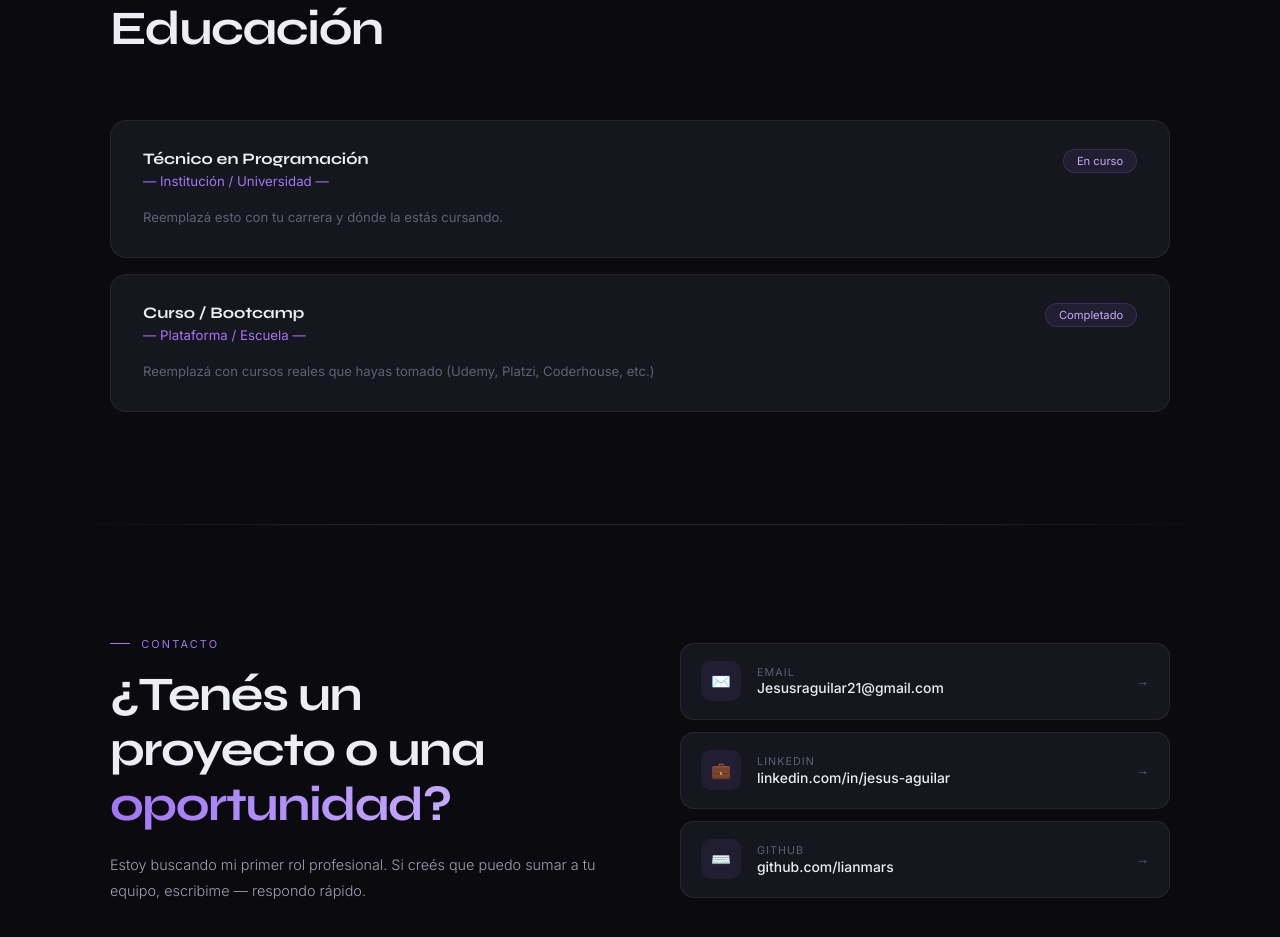
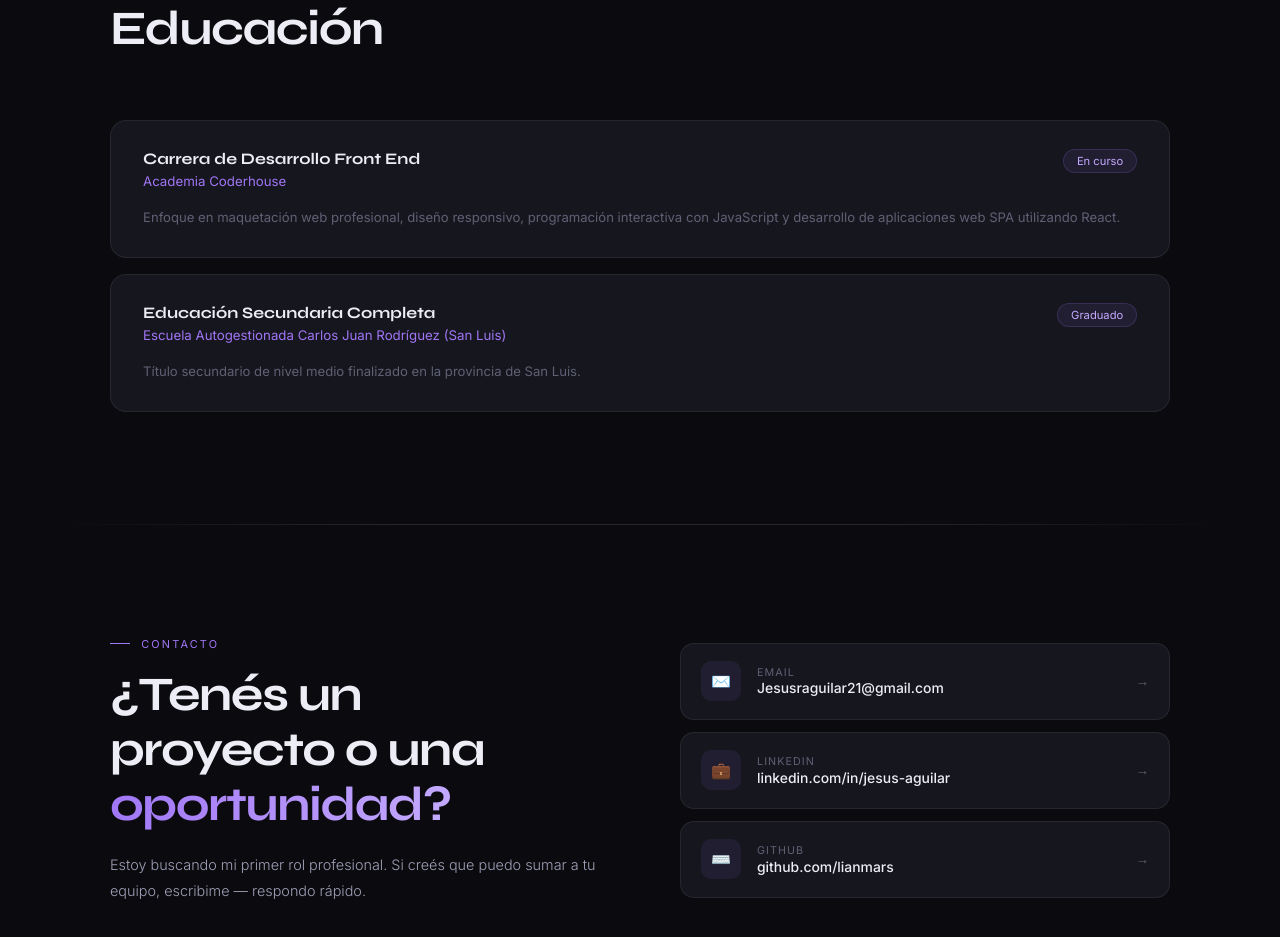
Before and after one commit to lianmars/Curriculum-web, a plain HTML site: page index.html in a window 1280 px wide. Shown: the part 2448-3385 px from the top of the page. Drawn offline with Linux system fonts and the light colour scheme.

Commit message:
feat: update education section (Coderhouse & Carlos Juan Rodriguez)

```diff
--- a/index.html
+++ b/index.html
@@ -784,23 +784,23 @@
 
         <div class="edu-card reveal">
           <div>
-            <div class="edu-title">Técnico en Programación</div>
-            <div class="edu-institution">— Institución / Universidad —</div>
+            <div class="edu-title">Carrera de Desarrollo Front End</div>
+            <div class="edu-institution">Academia Coderhouse</div>
           </div>
           <div class="edu-badge">En curso</div>
           <div class="edu-desc">
-            Reemplazá esto con tu carrera y dónde la estás cursando.
+            Enfoque en maquetación web profesional, diseño responsivo, programación interactiva con JavaScript y desarrollo de aplicaciones web SPA utilizando React.
           </div>
         </div>
 
         <div class="edu-card reveal" style="transition-delay:.1s">
           <div>
-            <div class="edu-title">Curso / Bootcamp</div>
-            <div class="edu-institution">— Plataforma / Escuela —</div>
+            <div class="edu-title">Educación Secundaria Completa</div>
+            <div class="edu-institution">Escuela Autogestionada Carlos Juan Rodríguez (San Luis)</div>
           </div>
-          <div class="edu-badge">Completado</div>
+          <div class="edu-badge">Graduado</div>
           <div class="edu-desc">
-            Reemplazá con cursos reales que hayas tomado (Udemy, Platzi, Coderhouse, etc.)
+            Título secundario de nivel medio finalizado en la provincia de San Luis.
           </div>
         </div>
 
```
